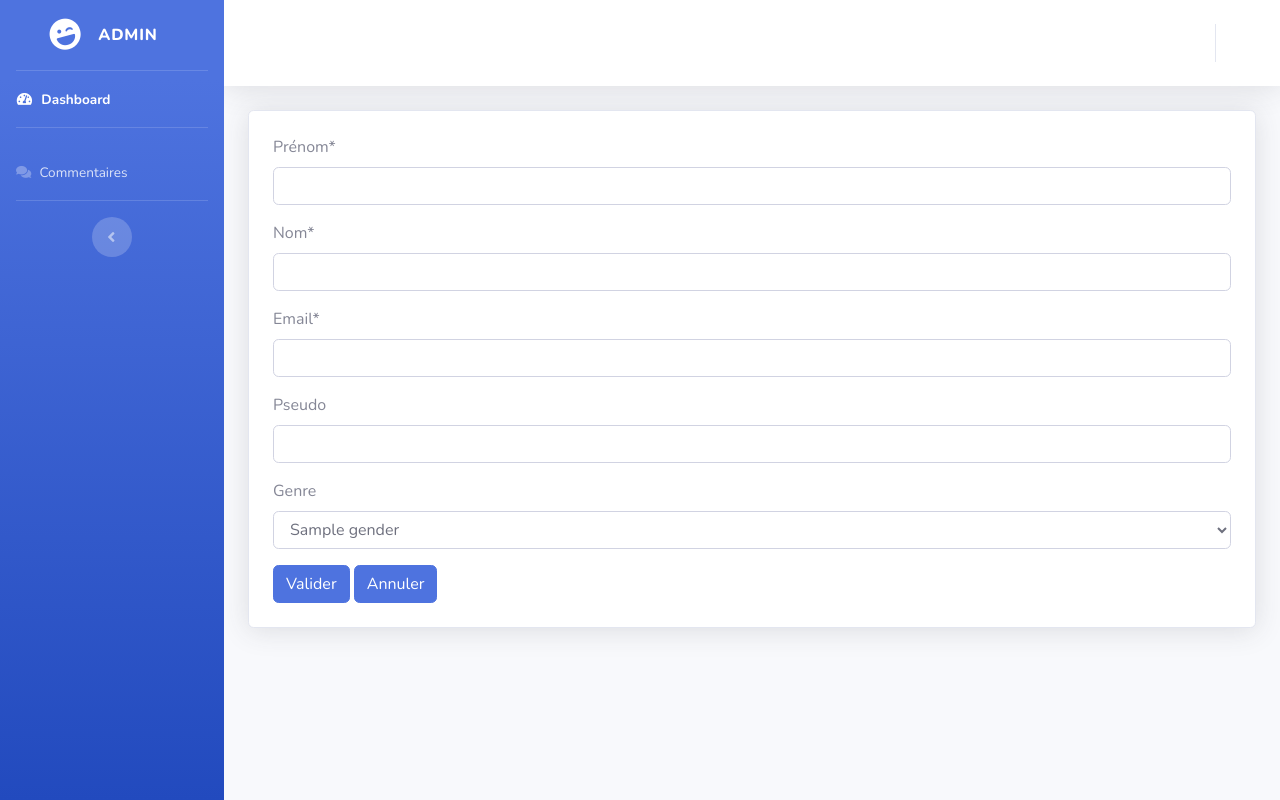
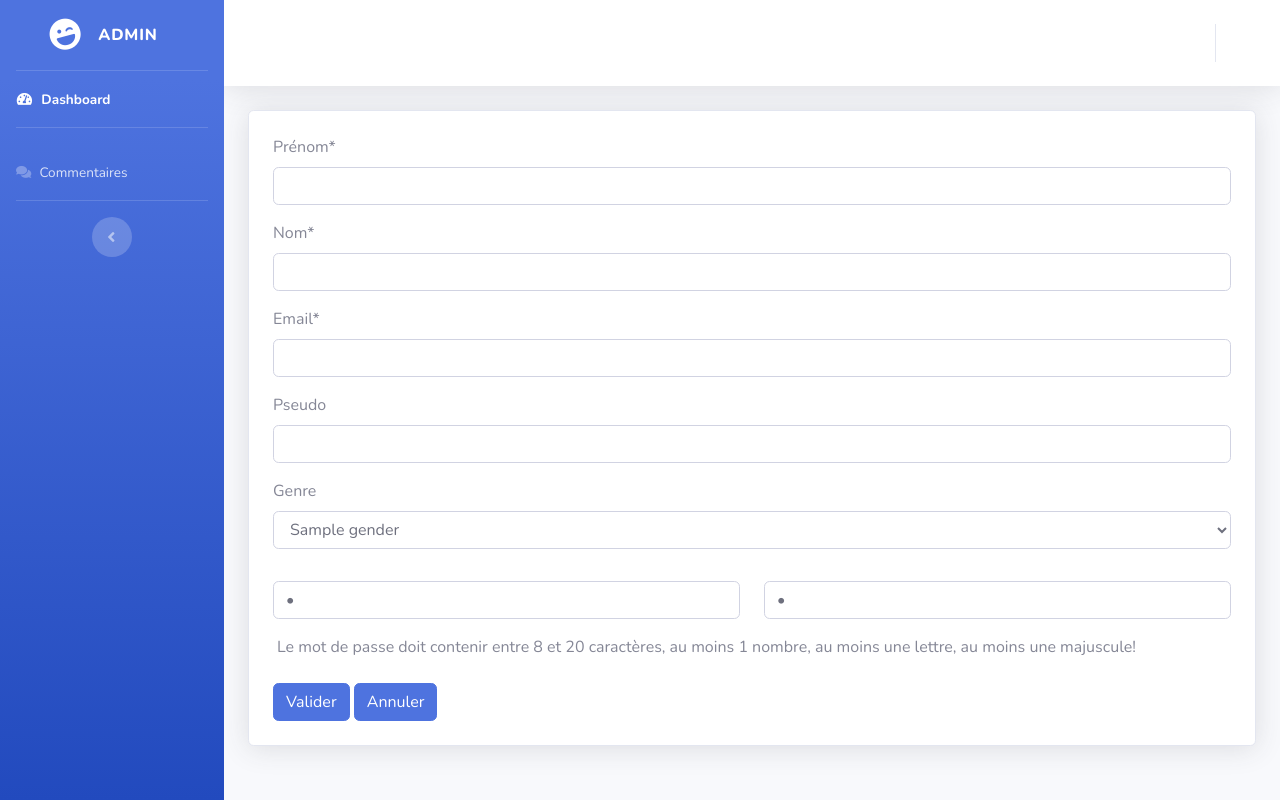
Before and after one commit to Toka69/P5_PHP-blog, a PHP site: template templates/profile.html.twig in a window 1280 px wide. Run offline with PHP 8.4, Linux system fonts and the light colour scheme; the template is opened without the code that fills it: most values are stand-ins (such as "Sample title", 1, 10 or a date in 2020); some libraries are stand-ins or nearby versions.

Commit message:
add change password on profile page

```diff
--- a/templates/profile.html.twig
+++ b/templates/profile.html.twig
@@ -19,6 +19,16 @@
                             {% endfor %}
                         </select>
                     </div>
+                    <div class="form-group row">
+                        <div class="col-sm-6 mt-3">
+                            <input type="password" class="form-control form-control-user" name="password" id="inputPassword" placeholder="Mot de passe" value="{{ value.password }}" required>
+                        </div>
+                        <div class="col-sm-6 mt-3">
+                            <input type="password" class="form-control form-control-user" name="repeatPassword" id="inputRepeatPassword" placeholder="Répétez le mot de passe" value="{{ value.repeatPassword }}"required>
+                        </div>
+                        <label class="mt-3 ml-3" for="inputPassword">Le mot de passe doit contenir entre 8 et 20 caractères, au moins 1 nombre, au moins une lettre, au moins une majuscule!</label>
+                        <label for="inputPassword" class="ml-3 text-danger">{{ errors.passwords }}</label>
+                    </div>
                 </fieldset>
                 {% if disabled == 'disabled' %}
                     <a class="btn btn-primary" href="profile-edit?edit" role="button">Editer</a>
```
Also changed, not shown: src/Controller/UsersController.php (+13 -7 lines).
